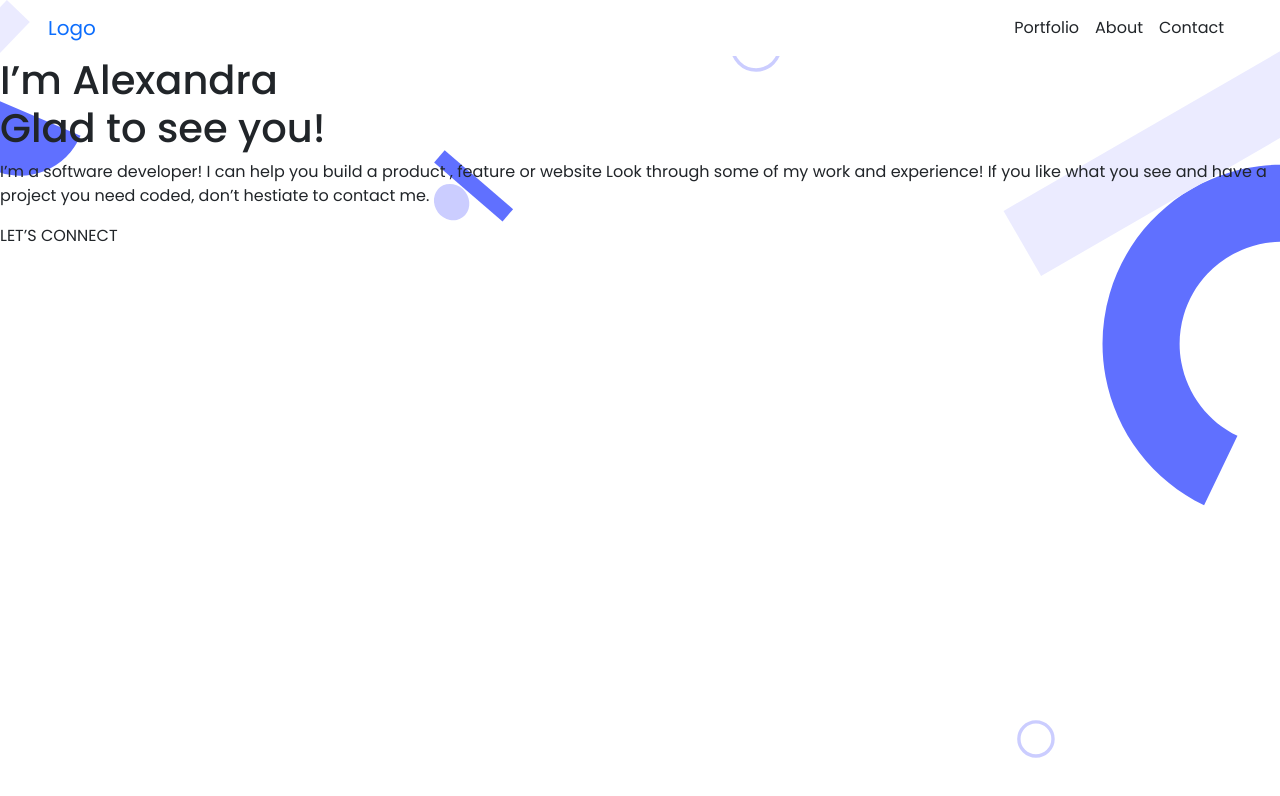
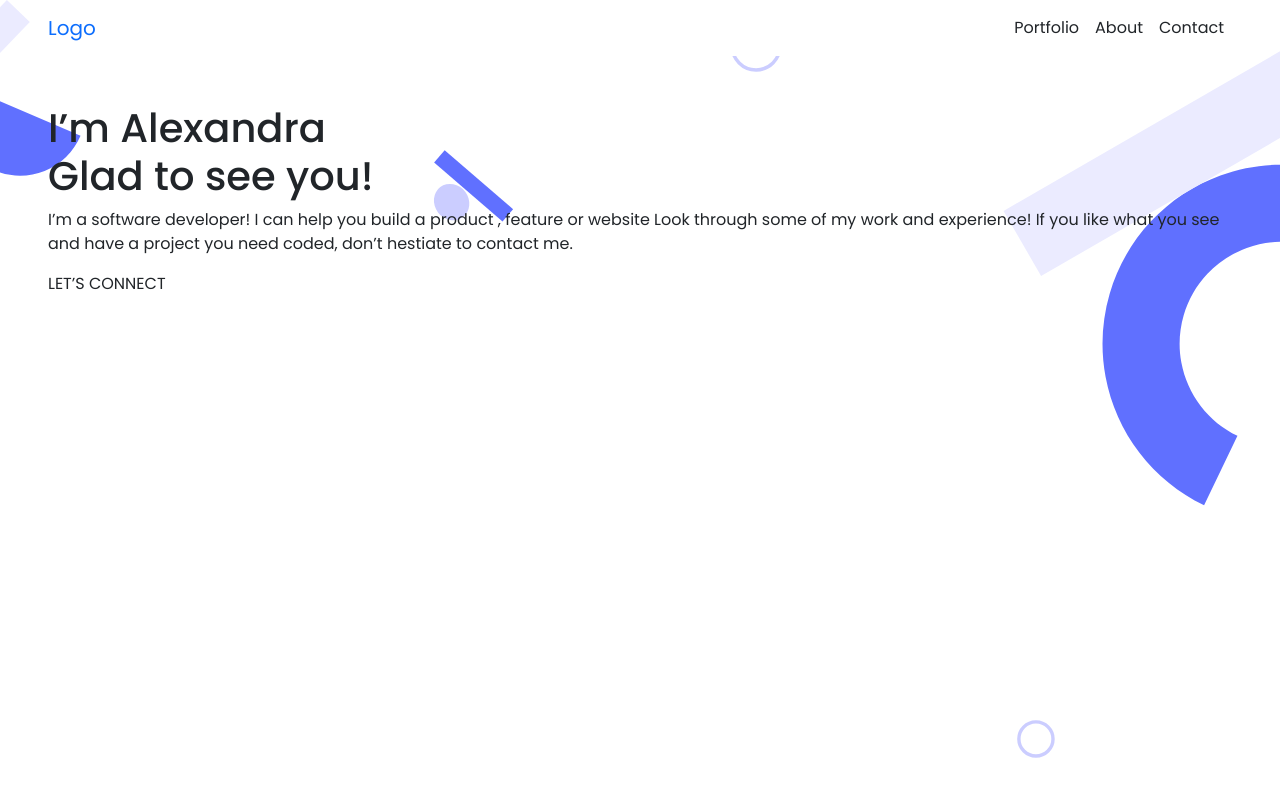
Before and after one commit to Dagic-zewdu/bootsrap-portifolio, a website: page index.html in a window 1280 px wide. Drawn offline with nearby package versions, Linux system fonts and the light colour scheme.

Commit message:
Added padding to the header

```diff
--- a/index.html
+++ b/index.html
@@ -34,10 +34,12 @@
                 </li>
             </ul>
         </nav>
-        <section class="mx-260 mt-288">
+        <section class="p-5">
             <h1>I’m Alexandra <br>
                 Glad to see you!</h1>
-            <p>I’m a software developer! I can help you build a product , feature or website Look through some of my work and experience! If you like what you see and have a project you need coded, don’t hestiate to contact me.</p>
+            <p>I’m a software developer! I can help you build a product , feature or website Look through some of my
+                work and experience! If you like what you see and have a project you need coded, don’t hestiate to
+                contact me.</p>
             <p>LET’S CONNECT</p>
         </section>
     </header>
```
